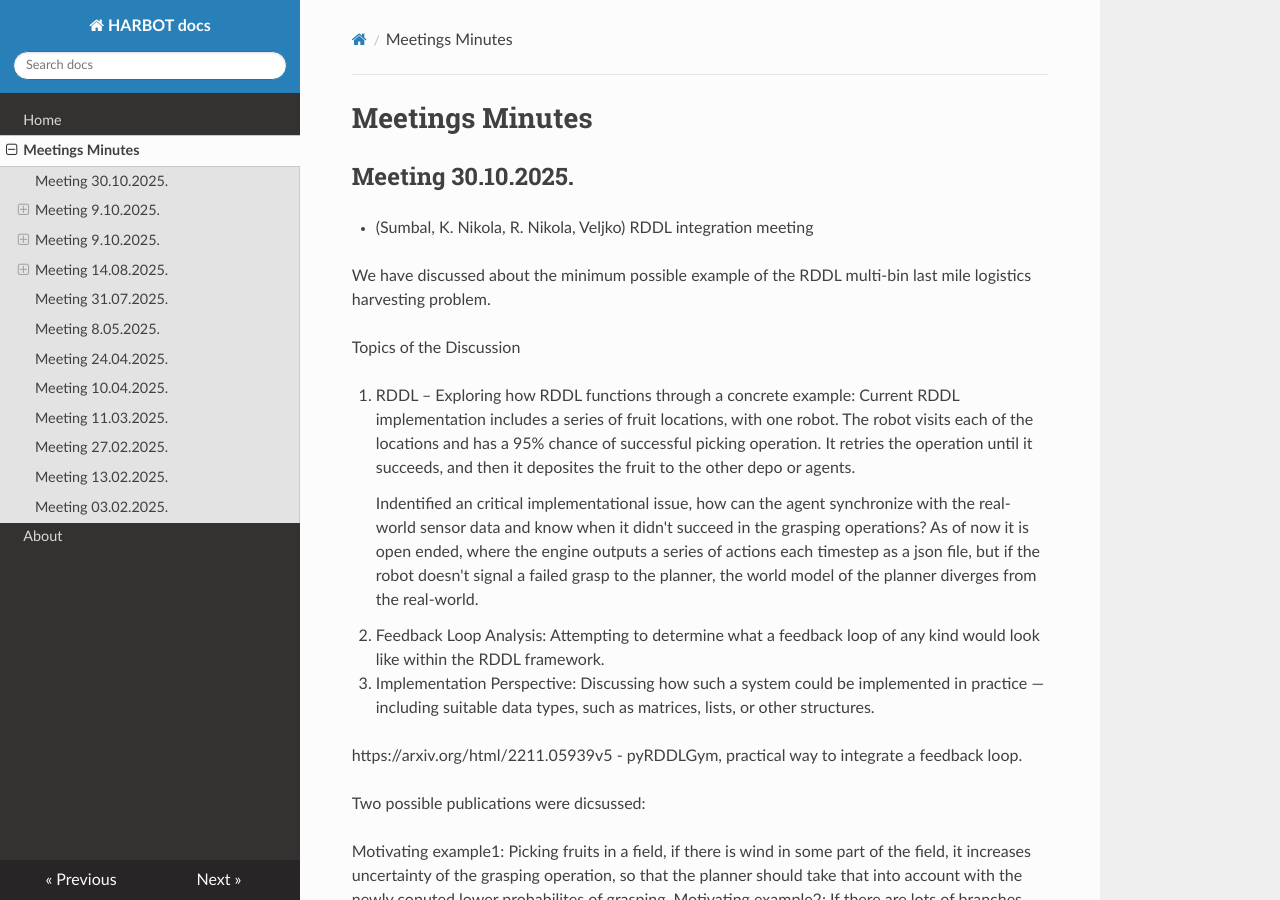
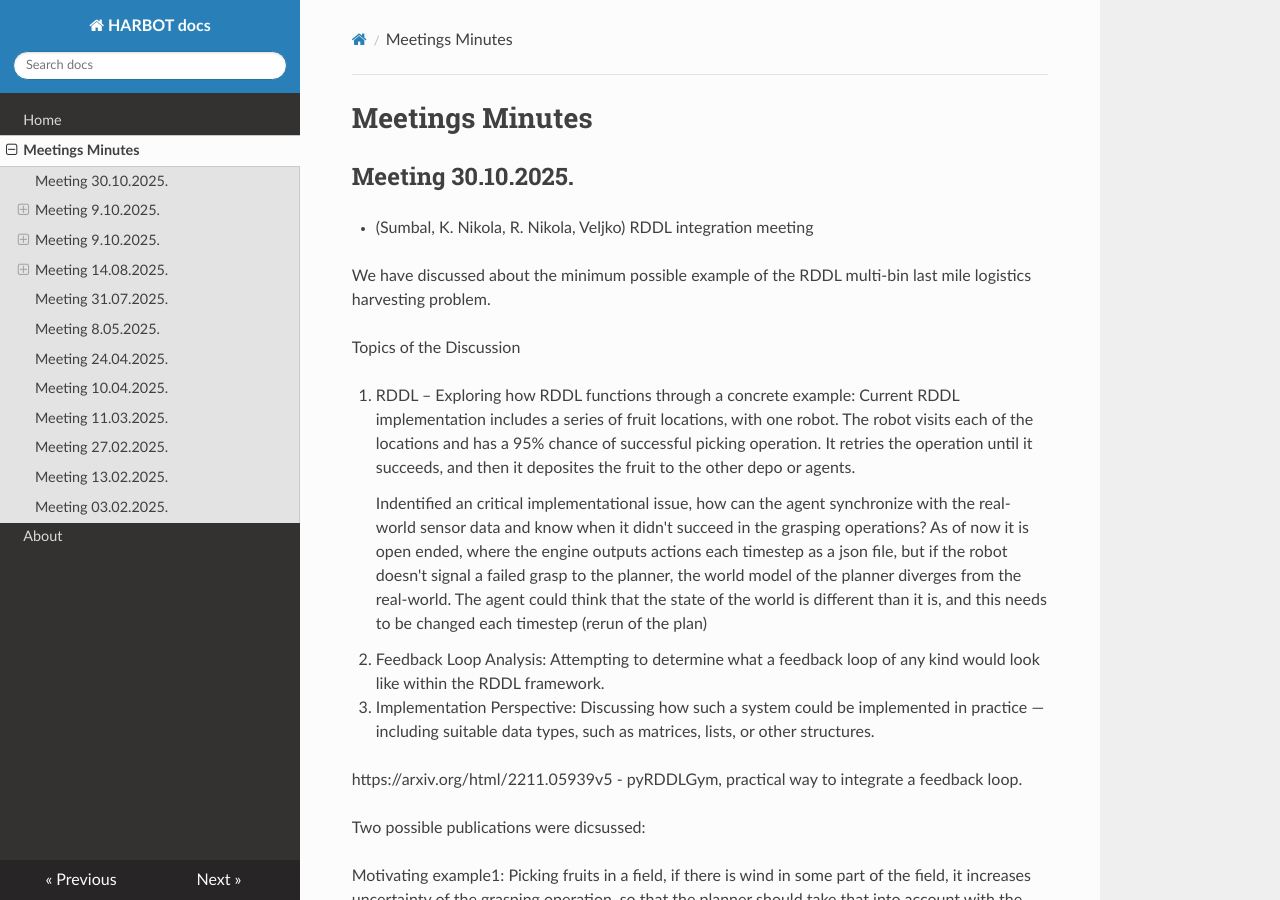
Before and after one commit to etfrobotics/HARBOT, an MkDocs documentation site: the page built from docs/logs.md, in a window 1280 px wide and 900 px high. Built offline with MkDocs 1.6.1, drawn with Linux system fonts in a browser that asks for light colours; nearby versions of some CDN libraries.

Commit message:
Update logs.md

```diff
--- a/docs/logs.md
+++ b/docs/logs.md
@@ -13,8 +13,9 @@ Topics of the Discussion
    	of successful picking operation. It retries the operation until it succeeds, and then it deposites the fruit to the other depo or agents.
 
    	Indentified an critical implementational issue, how can the agent synchronize with the real-world sensor data and know when it didn't succeed in the grasping operations?
-   	As of now it is open ended, where the engine outputs a series of actions each timestep as a json file, but if the robot doesn't signal a failed grasp to the planner,
-   	the world model of the planner diverges from the real-world.
+   	As of now it is open ended, where the engine outputs actions each timestep as a json file, but if the robot doesn't signal a failed grasp to the planner,
+   	the world model of the planner diverges from the real-world. The agent could think that the state of the world is different than it is, and this needs to
+   	be changed each timestep (rerun of the plan)
 
 3. Feedback Loop Analysis: Attempting to determine what a feedback loop of any kind would look like within the RDDL framework.
 
```
